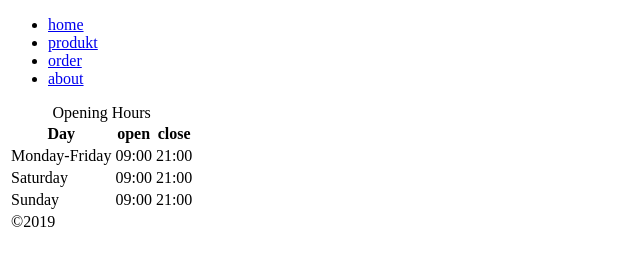
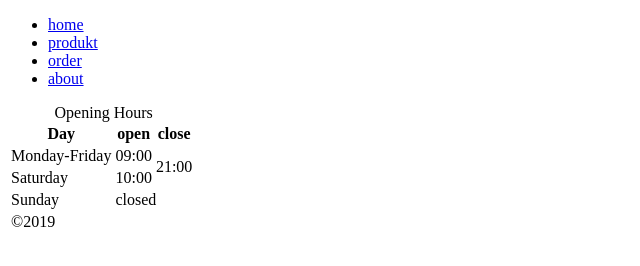
Before and after one commit to Ferike83/ferike83.github.io, a plain HTML site: page about.html in a window 1280 px wide. Shown: the whole page, without its empty margins (0-640 px from the left). Drawn offline with Linux system fonts and the light colour scheme.

Commit message:
Update about.html

```diff
--- a/about.html
+++ b/about.html
@@ -22,6 +22,7 @@
 
     <table>
         <caption>Opening Hours</caption>
+
         <thead>
             <tr>
                 <th>Day</th>
@@ -33,17 +34,18 @@
  <tr>
             <td>Monday-Friday</td>
             <td>09:00</td>
-            <td>21:00</td>
+            <td rowspan="2">21:00</td>
+
         </tr>
         <tr>
             <td>Saturday</td>
-            <td>09:00</td>
-            <td>21:00</td>
+            <td>10:00</td>
+            <td></td>
         </tr>
         <tr>
             <td>Sunday</td>
-            <td>09:00</td>
-            <td>21:00</td>
+            <td colspan="2">closed</td>
+
         </tr>
 
         </tbody>
```
